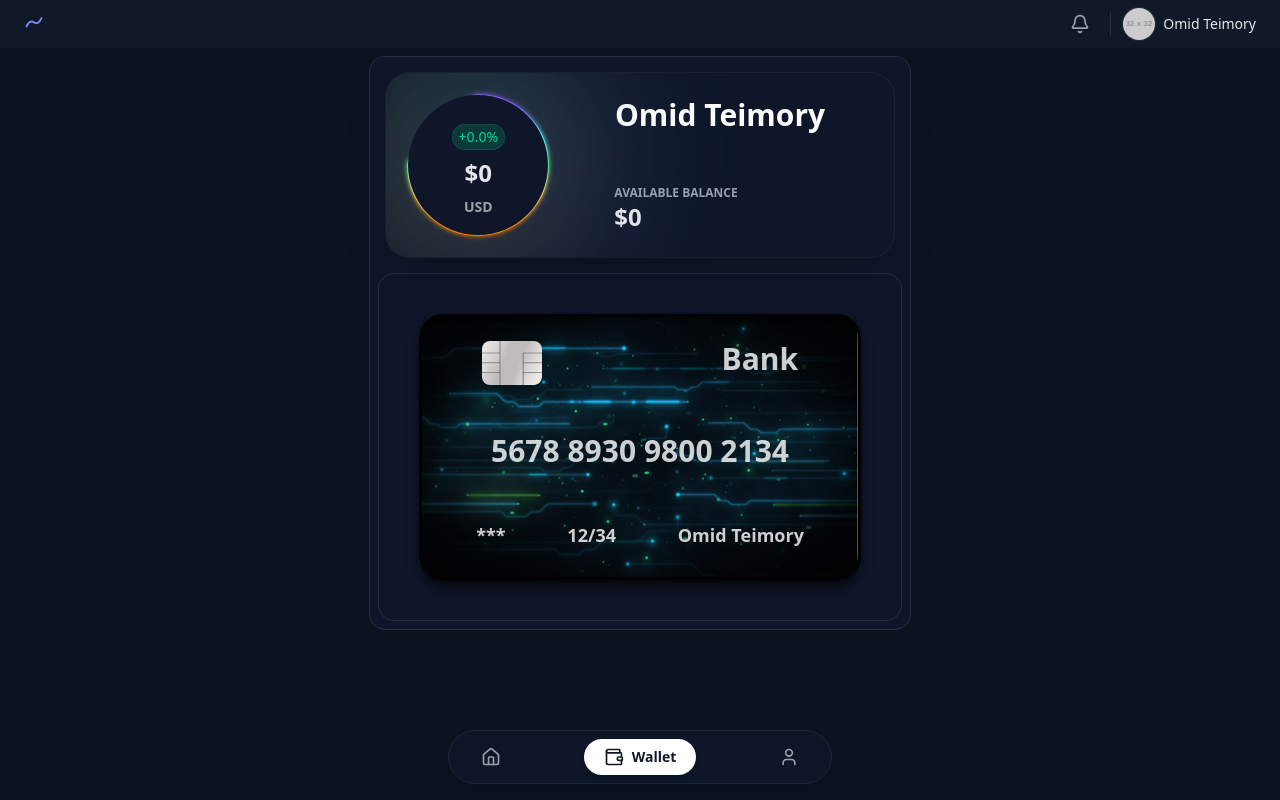
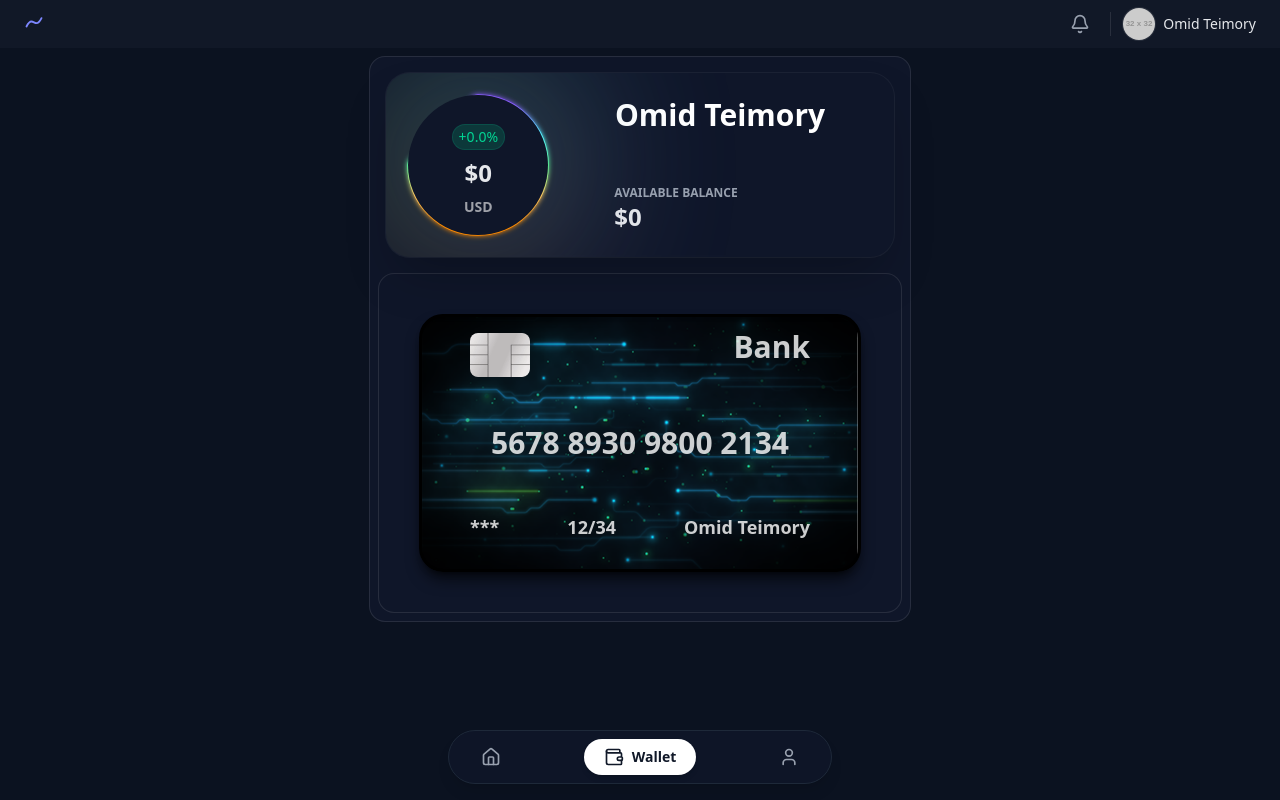
Before and after one commit to omid2007hope/Wallet, a React (Vite) app: page /Wallet in a window 1280 px wide. Built offline with nearby package versions, Linux system fonts and the light colour scheme.

Commit message:
Card cleaner code

```diff
--- a/src/components/Wallet/Card.jsx
+++ b/src/components/Wallet/Card.jsx
@@ -14,28 +14,20 @@ export default function Card({
       style={{ backgroundImage: `url(${Background})` }}
     >
       <div className="w-full h-full flex flex-col justify-evenly items-center text-white/80 rounded-3xl">
-        <div className="w-full flex flex-row justify-evenly items-center pb-0 md:pb-3 lg:pb-3 ">
+        <div className="w-55 md:w-85 lg:w-85 flex flex-row justify-between items-center pb-0 md:pb-3 lg:pb-3 ">
           <img
             src={Chip}
             alt=""
-            className="w-11.5 md:w-15 lg:w-15 h-8.5 md:h-11 lg:h-11 rounded-lg mr-31 md:mr-30 lg:mr-30 mt-3.5 md:mt-6 lg:mt-6"
+            className="w-11.5 md:w-15 lg:w-15 h-8.5 md:h-11 lg:h-11 rounded-lg mt-3.5 md:mt-4 lg:mt-4"
           />
-          <p className="text-2xl md:text-3xl lg:text-3xl font-bold mt-2 md:mt-4 lg:mt-4">
-            {brand}
-          </p>
+          <p className="text-2xl md:text-3xl lg:text-3xl font-bold">{brand}</p>
         </div>
-        <div className="w-full flex flex-row justify-evenly items-center pt-8 md:pt-9 lg:pt-9 pb-8 md:pb-9 lg:pb-9 text-2xl md:text-3xl lg:text-3xl font-bold mx-2 md:mx-0 lg:mx-0 ">
-          <div className="w-full flex flex-row justify-center items-center">
-            <p className="w-full flex flex-row justify-center items-center px-1 md:px-2.5 lg:px-2.5">
-              {number}
-            </p>
-          </div>
+        <div className="w-70 md:w-full lg:w-full flex flex-row justify-center items-center pt-8 md:pt-9 lg:pt-9 pb-8 md:pb-9 lg:pb-9 text-2xl md:text-3xl lg:text-3xl font-bold">
+          {number}
         </div>
-        <div className="w-full flex flex-row justify-evenly items-center pb-4.5 md:pb-7 lg:pb-7 pt-0 md:pt-4 lg:pt-4 ">
-          <p className="text-sm md:text-lg lg:text-lg font-bold ">***</p>
-          <p className="text-sm md:text-lg lg:text-lg font-bold px-7 md:px-2 lg:px-2 ">
-            {expiry}
-          </p>
+        <div className="w-55 md:w-85 lg:w-85 flex flex-row justify-between items-center pb-4.5 md:pb-7 lg:pb-7 pt-0 md:pt-4 lg:pt-4">
+          <p className="text-sm md:text-lg lg:text-lg font-bold">***</p>
+          <p className="text-sm md:text-lg lg:text-lg font-bold">{expiry}</p>
           <p className="text-sm md:text-lg lg:text-lg font-bold ">{fullName}</p>
         </div>
       </div>
```
